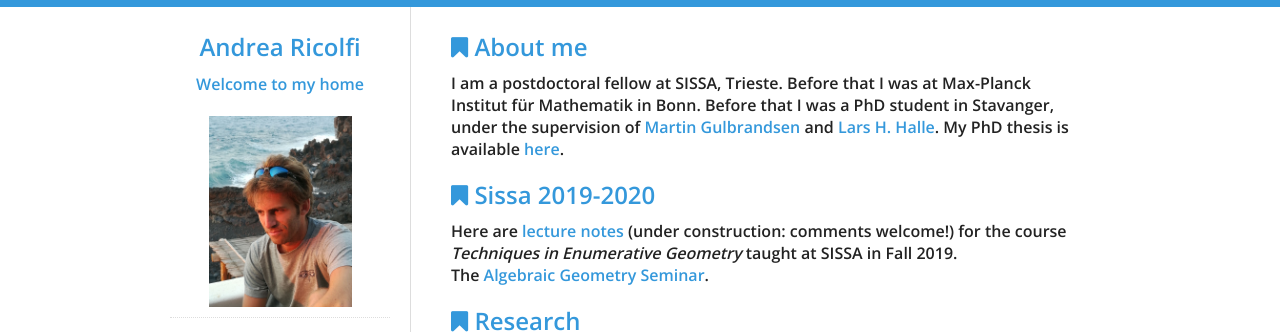
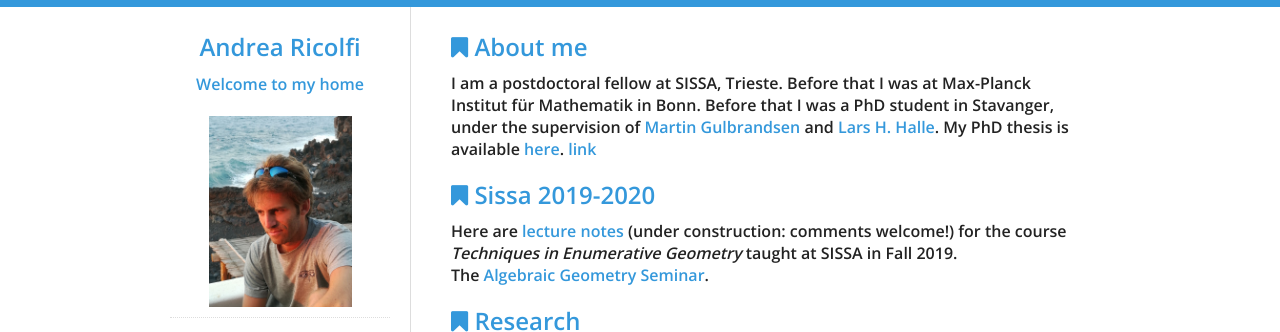
Before and after one commit to atricolfi/atricolfi.github.io, a Jekyll site: the page built from index.html, in a window 1280 px wide. Shown: the top 332 px of the page. Built offline with Jekyll 4.4.1, drawn with Linux system fonts in a browser that asks for light colours.

Commit message:
Update index.html

```diff
--- a/index.html
+++ b/index.html
@@ -9,6 +9,7 @@ title: Homepage
 I am a postdoctoral fellow at SISSA, Trieste. Before that I was at Max-Planck Institut für Mathematik in Bonn. Before that I was a PhD student in Stavanger,
 under the supervision of <a href="http://www.ux.uis.no/%7Emartingg/">Martin Gulbrandsen</a> and
 <a href="http://www.math.ku.dk/english/about/news/halle/"> Lars H. Halle</a>. My PhD thesis is available <a href="phd-thesis.pdf">here</a>.
+  <a href=attempt.html>link</a>
 </p>
 
   <div id="home">
```
